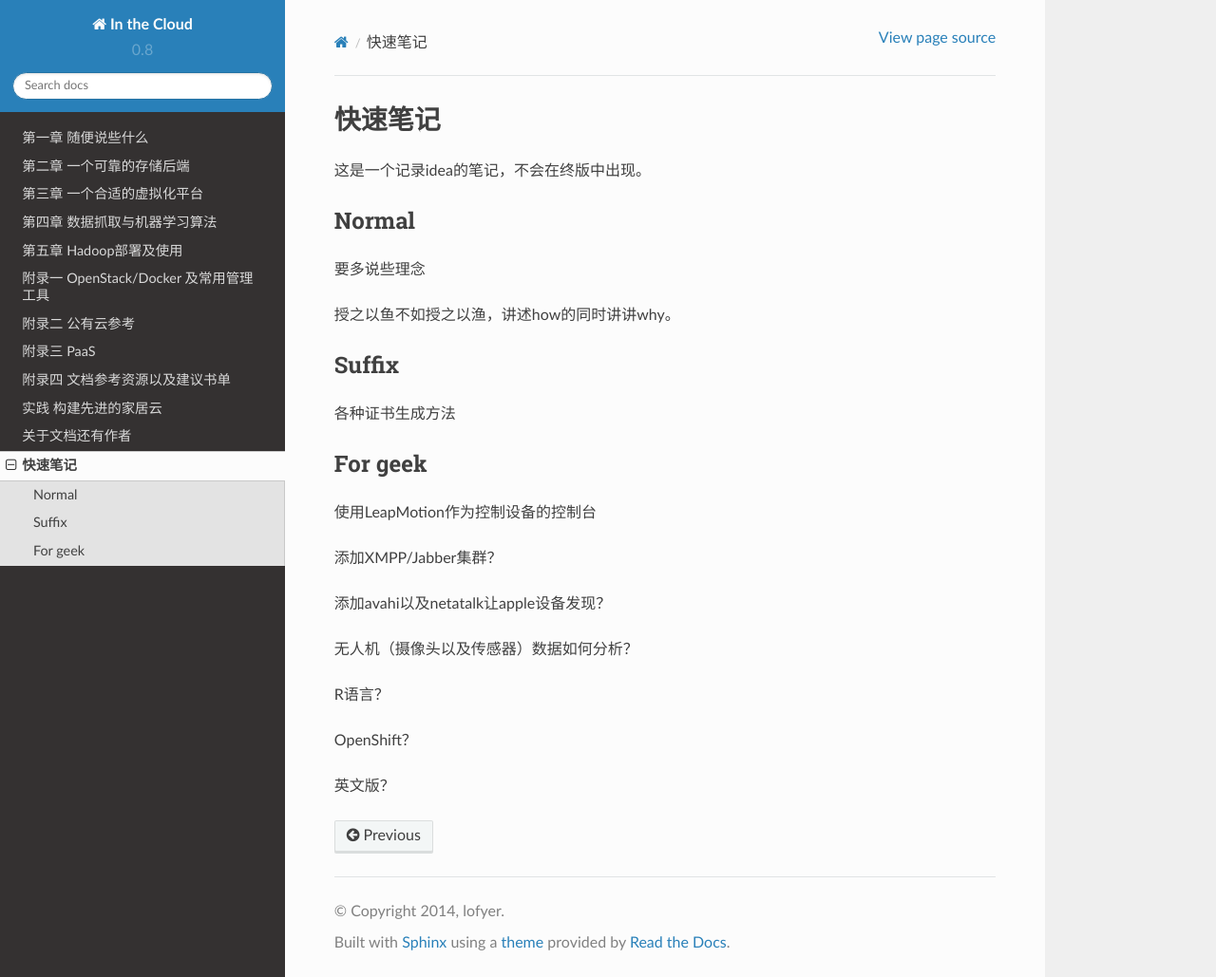
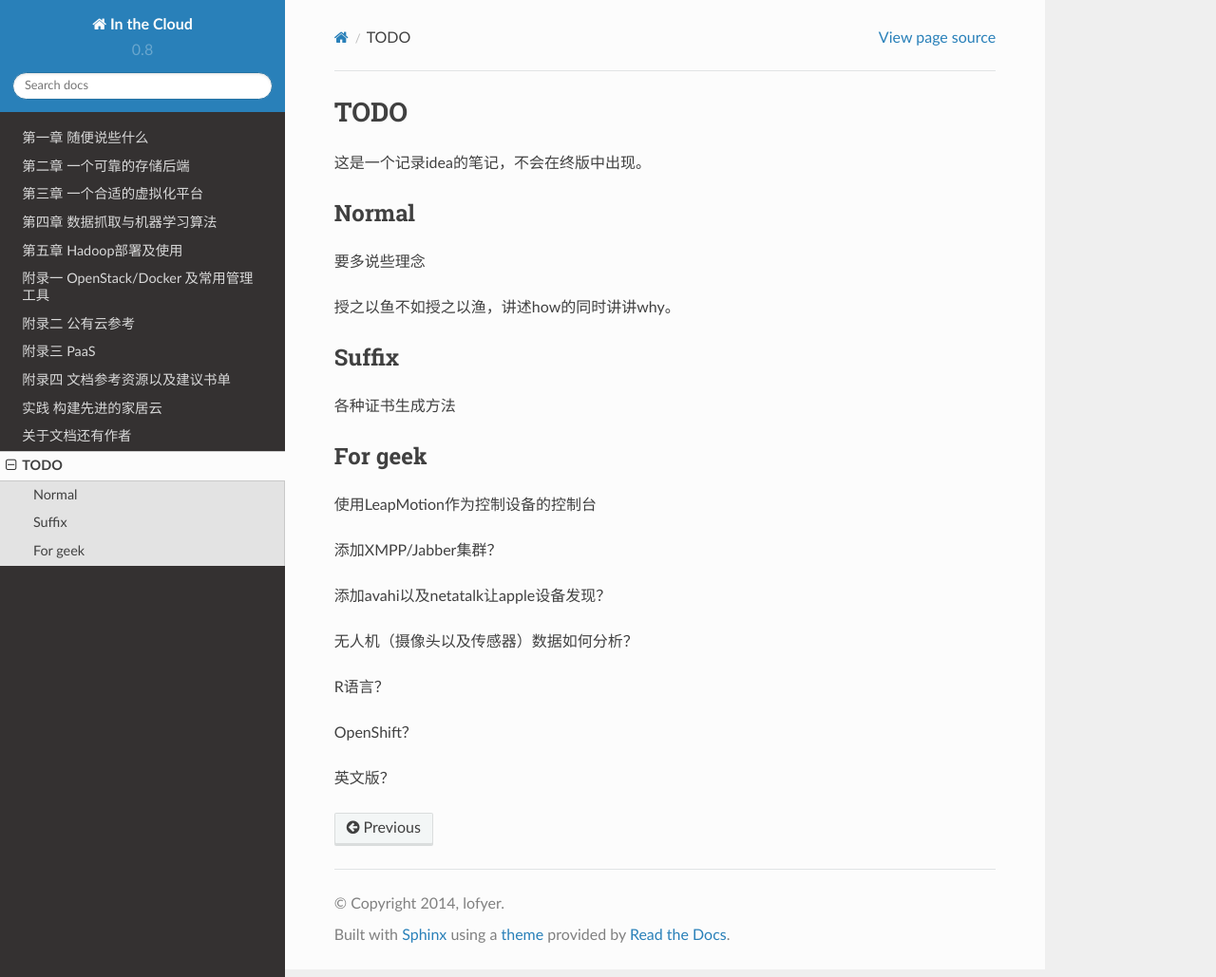
Before and after one commit to lofyer/InTheCloud, a Sphinx documentation site: the page built from source/TODO.rst, in a window 1280 px wide and 1029 px high. Shown: the whole window at 95% size. Built offline with Sphinx 7.4.7 and the Read the Docs theme 2.0.0, drawn with Linux system fonts in a browser that asks for light colours; formulas are drawn with MathJax 3.

Commit message:
git push

```diff
--- a/source/TODO.rst
+++ b/source/TODO.rst
@@ -1,4 +1,4 @@
-快速笔记
+TODO
 =========
 
 这是一个记录idea的笔记，不会在终版中出现。
```
